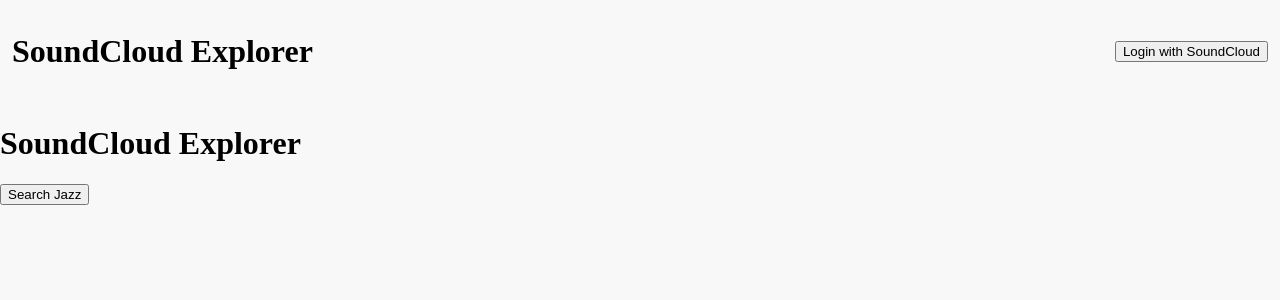
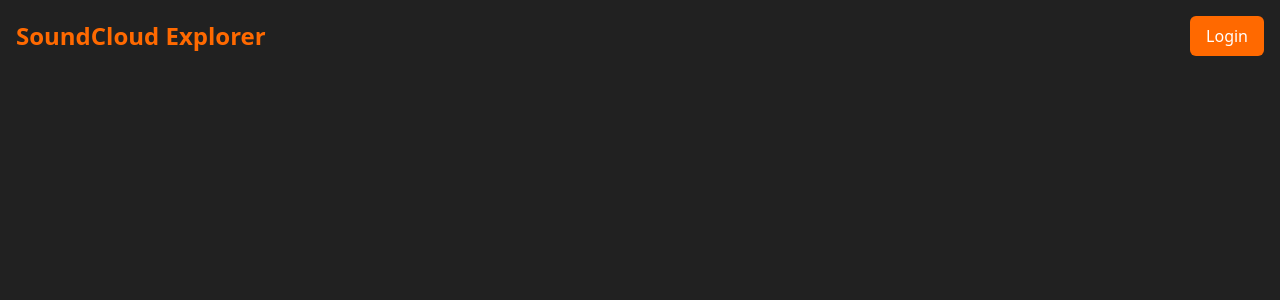
Before and after one commit to YonugJones/soundcloud-explorer, a React (Vite) app in the folder frontend/: page / in a window 1280 px wide. Shown: the top 300 px of the page. Built offline with nearby package versions, Linux system fonts and the light colour scheme.

Commit message:
installed tailwind and lightly styled

```diff
--- a/frontend/package.json
+++ b/frontend/package.json
@@ -15,6 +15,7 @@
   },
   "devDependencies": {
     "@eslint/js": "^9.36.0",
+    "@tailwindcss/vite": "^4.1.17",
     "@types/node": "^24.6.0",
     "@types/react": "^19.1.16",
     "@types/react-dom": "^19.1.9",
@@ -23,6 +24,7 @@
     "eslint-plugin-react-hooks": "^5.2.0",
     "eslint-plugin-react-refresh": "^0.4.22",
     "globals": "^16.4.0",
+    "tailwindcss": "^4.1.17",
     "typescript": "~5.9.3",
     "typescript-eslint": "^8.45.0",
     "vite": "^7.1.7"
--- a/frontend/src/App.tsx
+++ b/frontend/src/App.tsx
@@ -1,39 +1,11 @@
-import { useState } from 'react'
-import { fetchTracks } from './utils/soundcloudApi'
 import Header from './components/Header'
 import UserInfo from './components/UserInfo'
 
 function App() {
-  const [tracks, setTracks] = useState<any[]>([])
-  const [loading, setLoading] = useState(false)
-
-  async function handleSearch() {
-    setLoading(true)
-    try {
-      const data = await fetchTracks('jazz')
-      setTracks(data.collection)
-    } catch (error) {
-      console.error(error)
-    } finally {
-      setLoading(false)
-    }
-  }
-
   return (
     <>
       <Header />
       <UserInfo />
-      <div>
-        <h1>SoundCloud Explorer</h1>
-        <button onClick={handleSearch}>Search Jazz</button>
-
-        {loading && <p>Loading..</p>}
-        <ul>
-          {tracks.map((track) => (
-            <li key={track.title}>{track.title}</li>
-          ))}
-        </ul>
-      </div>
     </>
   )
 }
--- a/frontend/src/components/Header.tsx
+++ b/frontend/src/components/Header.tsx
@@ -5,12 +5,17 @@
   }
 
   return (
-    <header
-      style={{ display: 'flex', gap: 12, alignItems: 'center', padding: 12 }}
-    >
-      <h1>SoundCloud Explorer</h1>
-      <div style={{ marginLeft: 'auto' }}>
-        <button onClick={onLogin}>Login with SoundCloud</button>
+    <header className='flex items-center justify-between p-4'>
+      <h1 className='text-2xl font-semibold text-orange-500'>
+        SoundCloud Explorer
+      </h1>
+      <div>
+        <button
+          className='cursor-pointer bg-orange-500 hover:bg-orange-600 text-white font-medium px-4 py-2 rounded-md transition-colors duration-200'
+          onClick={onLogin}
+        >
+          Login
+        </button>
       </div>
     </header>
   )
--- a/frontend/src/components/UserInfo.tsx
+++ b/frontend/src/components/UserInfo.tsx
@@ -22,13 +22,13 @@
   if (!user) return null
 
   return (
-    <div style={{ display: 'flex', alignItems: 'center', gap: 12 }}>
+    <div className='flex items-center gap-3'>
       <img
+        className='rounded-full'
         src={user.avatar_url}
         alt={user.username}
         width={50}
         height={50}
-        style={{ borderRadius: '50%' }}
       />
       <a href={user.permalink_url} target='blank' rel='noreferrer'>
         {user.username}
--- a/frontend/src/styles/global.css
+++ b/frontend/src/styles/global.css
@@ -1,6 +1,8 @@
+@import "tailwindcss";
+
 body {
   font-family: system-ui sans-serif;
   margin: 0;
   padding: 0;
-  background-color: #f8f8f8;
+  background-color: #212121;
 }
--- a/frontend/vite.config.ts
+++ b/frontend/vite.config.ts
@@ -1,8 +1,9 @@
 import { defineConfig } from 'vite'
 import react from '@vitejs/plugin-react'
+import tailwindcss from '@tailwindcss/vite'
 
 export default defineConfig({
-  plugins: [react()],
+  plugins: [react(), tailwindcss()],
   server: {
     proxy: {
       '/api/soundcloud': {
```
Also changed, not shown: 1 other file (tests, documents, lock files or other folders).
